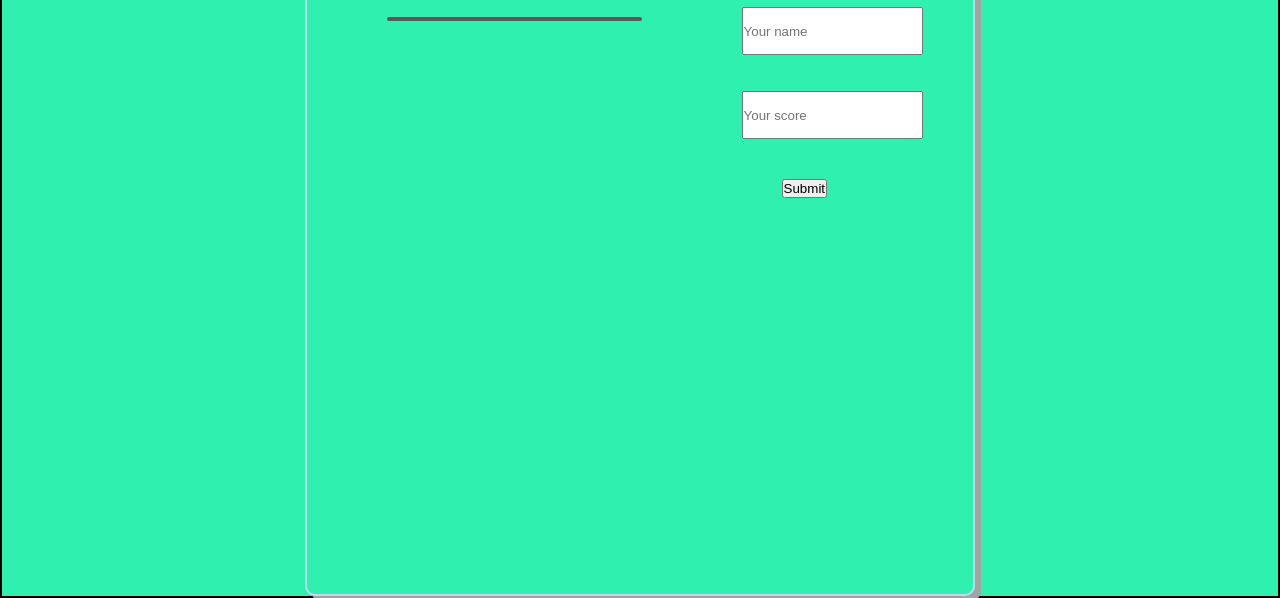
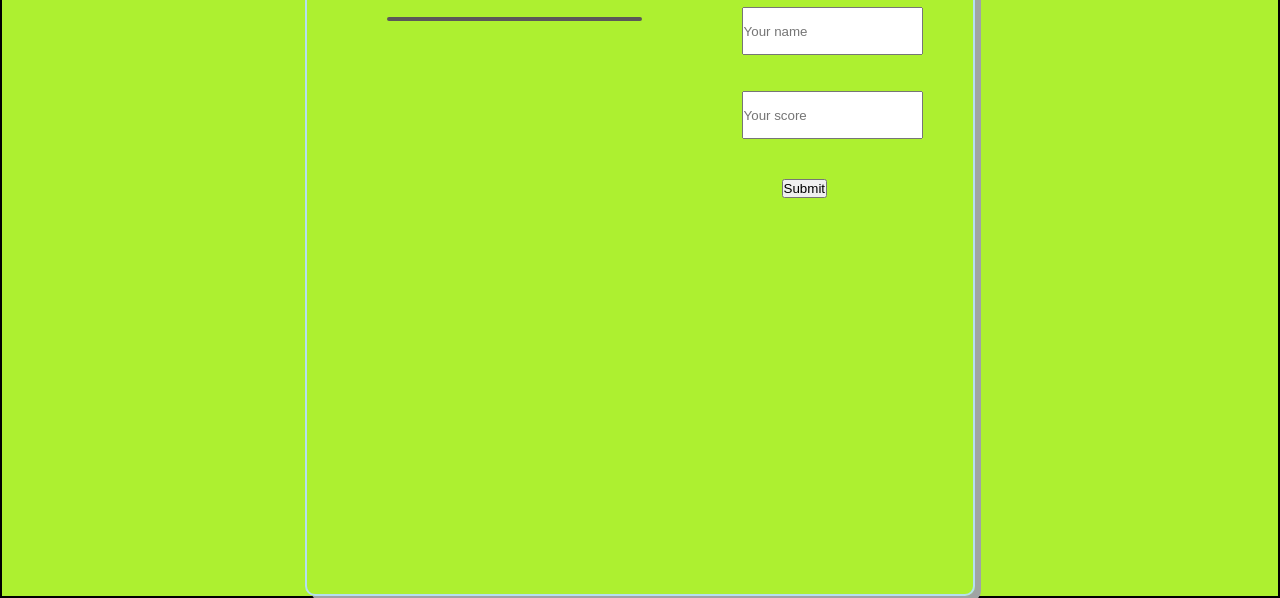
Before and after one commit to TekyRey/Leaderboard, a website built with webpack: page src/index.html in a window 1280 px wide. Shown: the part 242-840 px from the top of the page. Built offline with nearby package versions, Linux system fonts and the light colour scheme; no server answers.

Commit message:
Style leaderboard

```diff
--- a/src/style.css
+++ b/src/style.css
@@ -16,7 +16,7 @@ header {
   margin-left: auto;
   margin-right: auto;
   font-family: 'Montserrat', sans-serif;
-  background-color: rgb(48, 240, 176);
+  background-color: rgb(173, 240, 48);
   color: rgb(8, 8, 8);
 }
 
```
